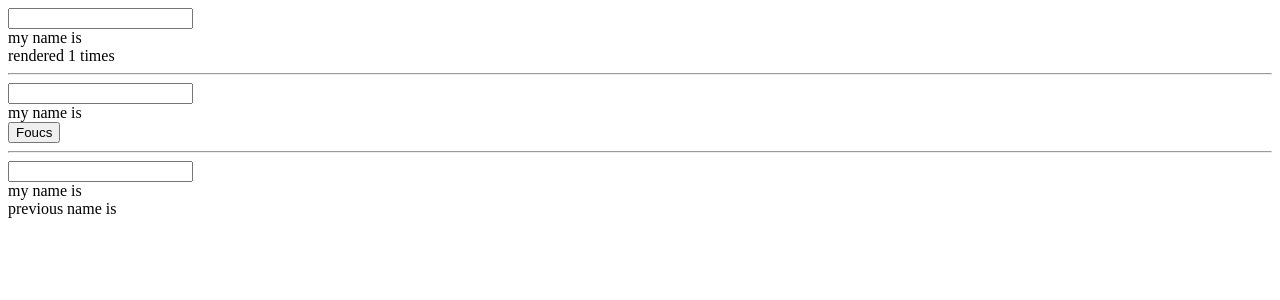
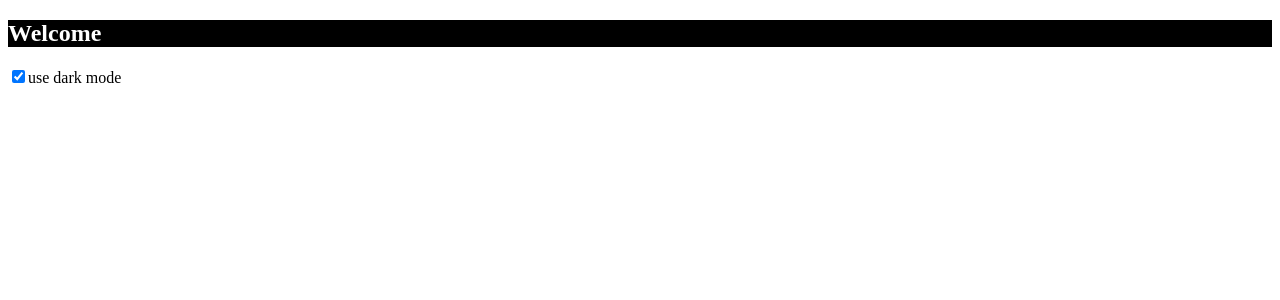
Before and after one commit to liujiaqi222/learn-react-hooks, a React (Create React App) app: page / in a window 1280 px wide. Shown: the top 300 px of the page. Built offline with nearby package versions, Linux system fonts and the light colour scheme.

Commit message:
feat: useContext学习

```diff
--- a/src/App.tsx
+++ b/src/App.tsx
@@ -2,6 +2,7 @@ import { UseReducerBasic, UseReducerExample } from "./components/UseReducer"
 import { UseEffectBasic1, UseEffectBasic2 } from "./components/UseEffect"
 import { UseMemoBasic } from "./components/UseMemo"
 import { UseRefBasic1, UseRefBasic2, UseRefBasic3 } from "./components/UseRef"
+import { UseContextBaisc1 } from "./components/UseContext"
 
 function App() {
   return (
@@ -24,9 +25,16 @@ function App() {
       {false && <UseMemoBasic />}
 
       {/* useRef */}
-      <UseRefBasic1 />
-      <UseRefBasic2 />
-      <UseRefBasic3 />
+      {false && (
+        <>
+          <UseRefBasic1 />
+          <UseRefBasic2 />
+          <UseRefBasic3 />
+        </>
+      )}
+
+      {/* useContext */}
+      <UseContextBaisc1 />
     </div>
   )
 }
--- /dev/null
+++ b/src/components/UseContext.tsx
@@ -0,0 +1,38 @@
+import { createContext, useContext, useState } from "react"
+
+const ThemeContext = createContext<string | null>(null)
+export const UseContextBaisc1 = () => {
+  const [theme, setTheme] = useState("dark")
+  return (
+    <>
+      <ThemeContext.Provider value={theme}>
+        <Form />
+      </ThemeContext.Provider>
+      <label>
+        <input
+          type="checkbox"
+          checked={theme === "dark"}
+          onChange={(e) => setTheme(e.target.checked ? "dark" : "light")}
+        />
+        use dark mode
+      </label>
+    </>
+  )
+}
+
+function Form() {
+  return <Panel title="Welcome" />
+}
+
+function Panel({ title }: { title: string }) {
+  const theme = useContext(ThemeContext)
+  const style = {
+    color: theme === "light" ? "black" : "white",
+    backgroundColor: theme === "light" ? "white" : "black",
+  }
+  return (
+    <section style={style}>
+      <h1>{title}</h1>
+    </section>
+  )
+}
```
